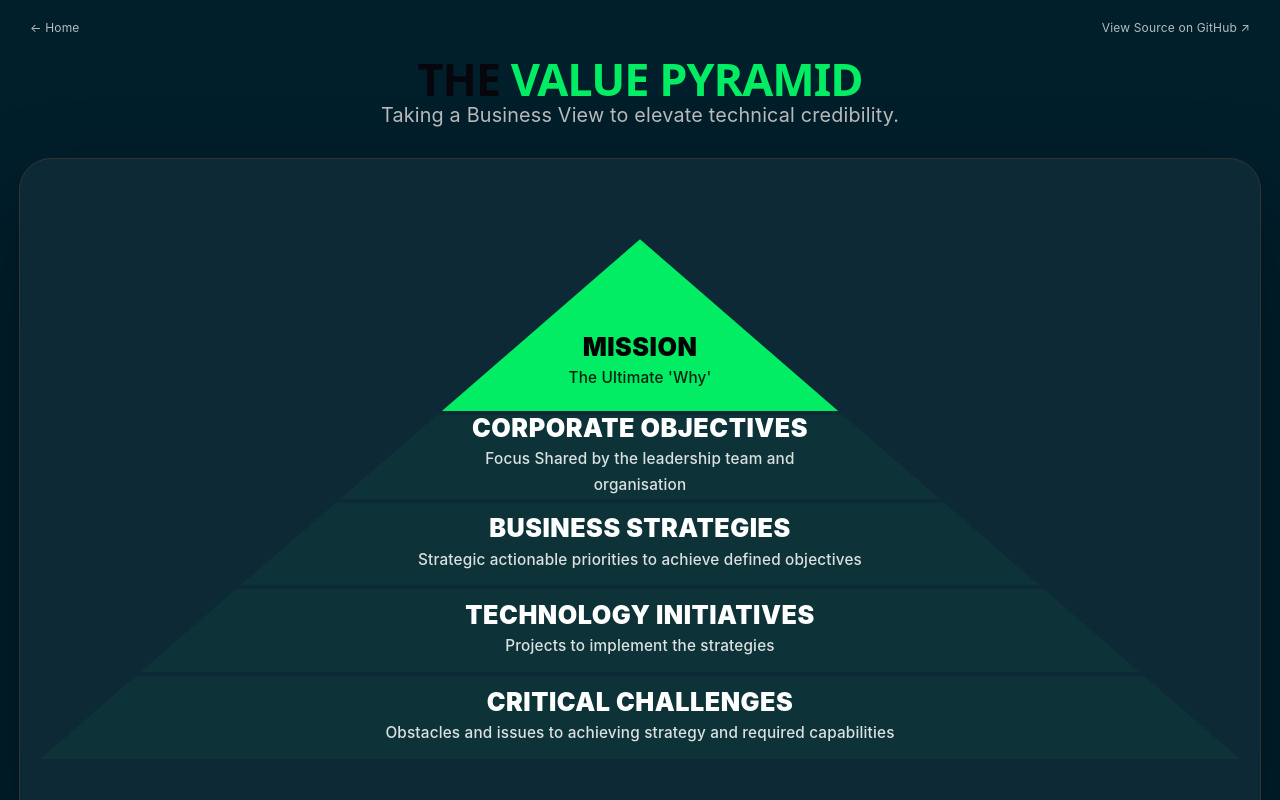
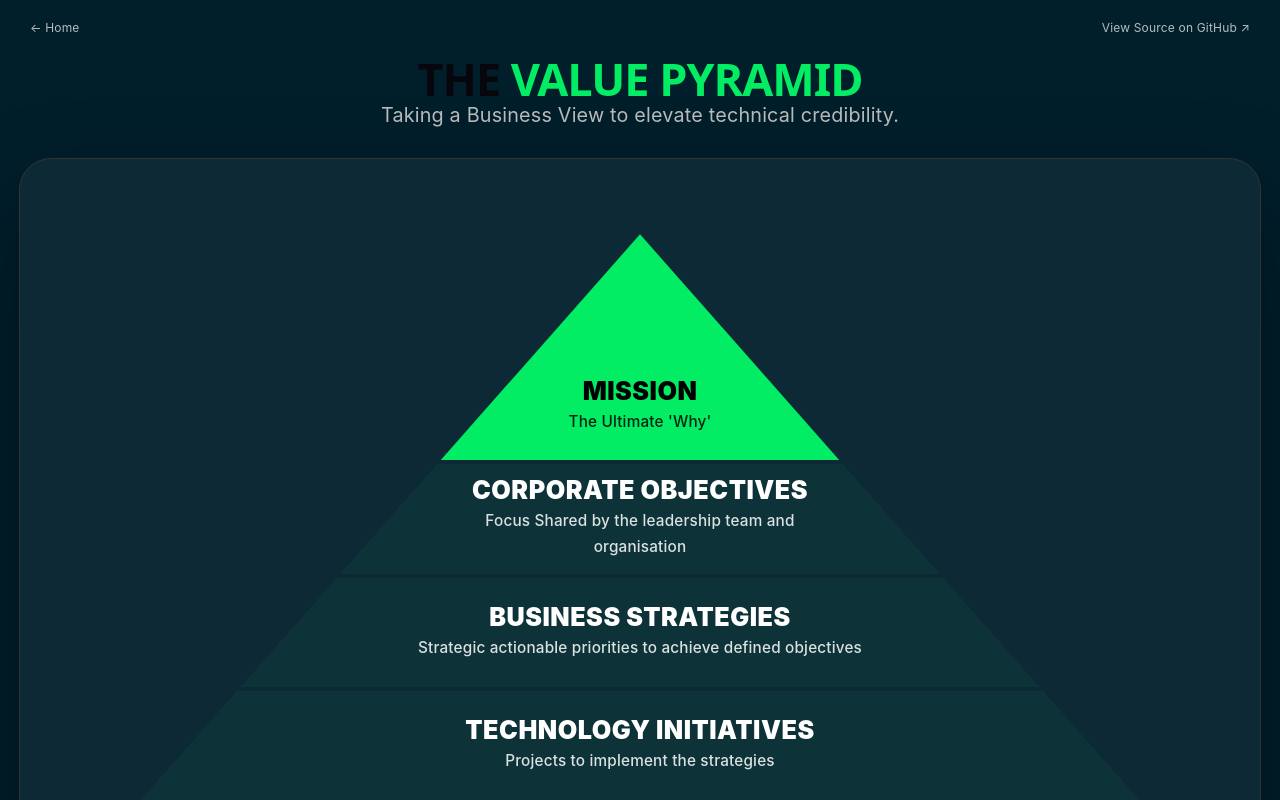
Before and after one commit to itchap/itchap, a React app in the folder Apps/value-pyramid/frontend/: page / in a window 1280 px wide. Built offline with nearby package versions, Linux system fonts and the light colour scheme; the HTML template or start-up script is replaced by a standard one.

Commit message:
tall
tall

```diff
--- a/Apps/value-pyramid/frontend/src/App.jsx
+++ b/Apps/value-pyramid/frontend/src/App.jsx
@@ -28,7 +28,7 @@ function App() {
     bg: '#011e2b',
     cardBg: 'rgba(255, 255, 255, 0.05)',
     border: '#333',
-    accent: '#02ec64', // Updated signature green
+    accent: '#02ec64', // Signature green
     textMain: '#fff',
     textSub: '#bbb'
   };
@@ -131,14 +131,14 @@ function App() {
           </p>
         </div>
 
-        {/* MAIN CARD CONTAINER (Reduced height to prevent scrolling off screen) */}
+        {/* MAIN CARD CONTAINER (Increased height to allow for a taller pyramid) */}
         <div style={{
           backgroundColor: theme.cardBg,
           border: `1px solid ${theme.border}`,
           borderRadius: '32px',
           width: '100%',
           maxWidth: '1400px',
-          minHeight: '600px', // REDUCED FROM 750px
+          minHeight: '750px', // INCREASED height for breathing room
           position: 'relative',
           display: 'flex',
           justifyContent: 'center',
@@ -148,8 +148,8 @@ function App() {
           padding: '40px 0'
         }}>
 
-          {/* THE PYRAMID WRAPPER */}
-          <div style={{ position: 'relative', width: '100%', maxWidth: '1200px', height: '520px' }}>
+          {/* THE PYRAMID WRAPPER (Taller, maintaining base width) */}
+          <div style={{ position: 'relative', width: '100%', maxWidth: '1200px', height: '680px' /* INCREASED from 520px */ }}>
 
             {/* THE PERFECT TRIANGLE CLIP-PATH */}
             <div style={{
@@ -176,7 +176,7 @@ function App() {
                     alignItems: 'center',
                     cursor: 'pointer',
                     transition: 'background-color 0.3s ease',
-                    paddingBottom: tier.isTop ? '20px' : '0'
+                    paddingBottom: tier.isTop ? '25px' : '0' // Slightly more padding since it's taller
                   }}
                   onMouseOver={e => {
                     if(!tier.isTop) e.currentTarget.style.backgroundColor = 'rgba(2, 236, 100, 0.15)';
@@ -197,7 +197,7 @@ function App() {
               ))}
             </div>
 
-            {/* GREEN SIDE BRACKET: BUSINESS CREDIBILITY (Spans Mission to Business Strategies) */}
+            {/* GREEN SIDE BRACKET: BUSINESS CREDIBILITY */}
             <div style={{
               position: 'absolute', right: '-120px', top: '0', height: '64.5%', width: '15px',
               borderLeft: `2px dashed ${theme.accent}`, borderTop: `2px dashed ${theme.accent}`, borderBottom: `2px dashed ${theme.accent}`,
@@ -208,9 +208,9 @@ function App() {
               </span>
             </div>
 
-            {/* GREEN SIDE BRACKET: TECHNICAL CREDIBILITY (Spans Technology Initiatives to Challenges) */}
+            {/* GREEN SIDE BRACKET: TECHNICAL CREDIBILITY */}
             <div style={{
-              position: 'absolute', right: '-120px', bottom: '0', height: '33.5%', width: '15px',
+              position: 'absolute', right: '-120px', bottom: '0', height: '34.5%', width: '15px',
               borderLeft: `2px dashed ${theme.accent}`, borderTop: `2px dashed ${theme.accent}`, borderBottom: `2px dashed ${theme.accent}`,
               display: 'flex', alignItems: 'center'
             }}>
```
